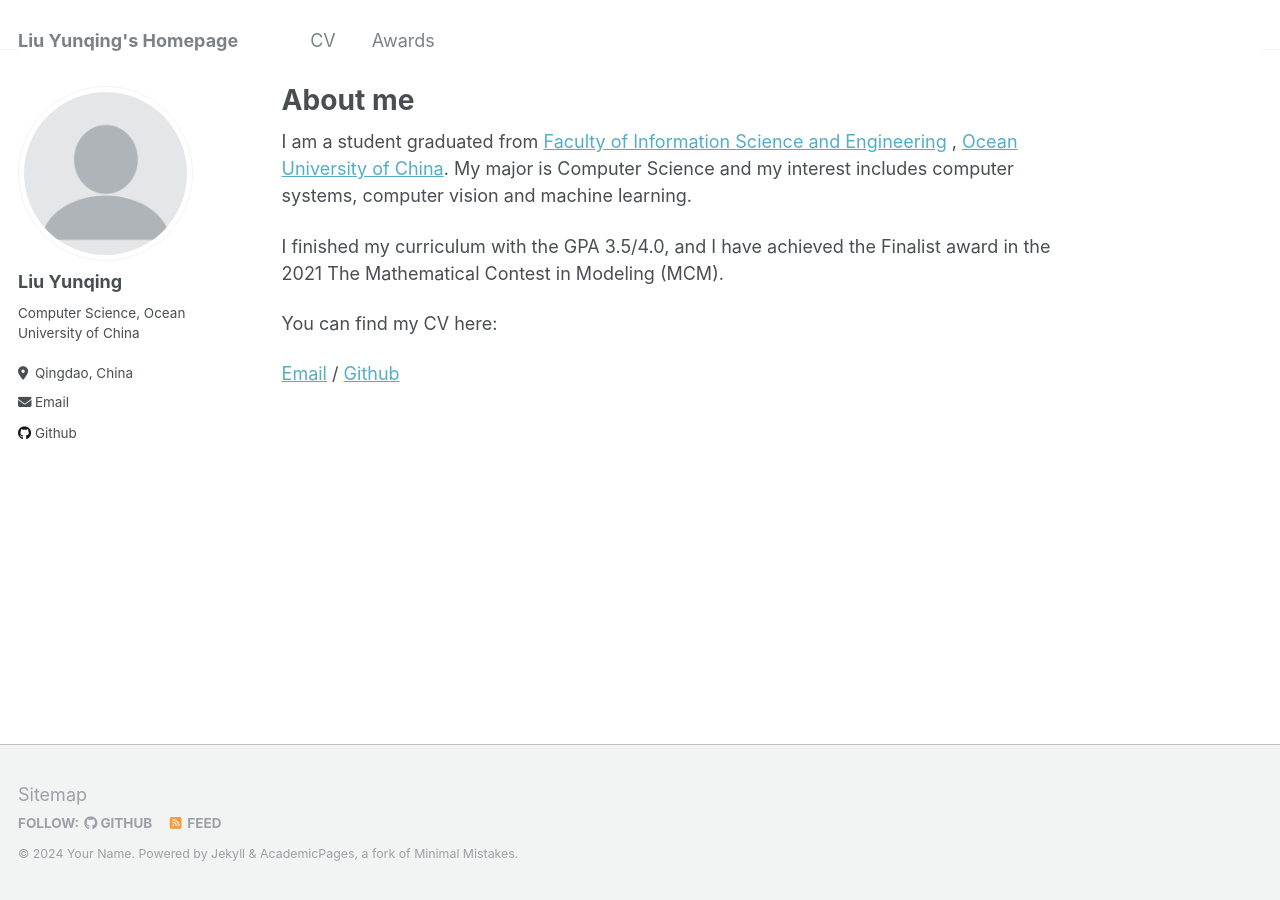
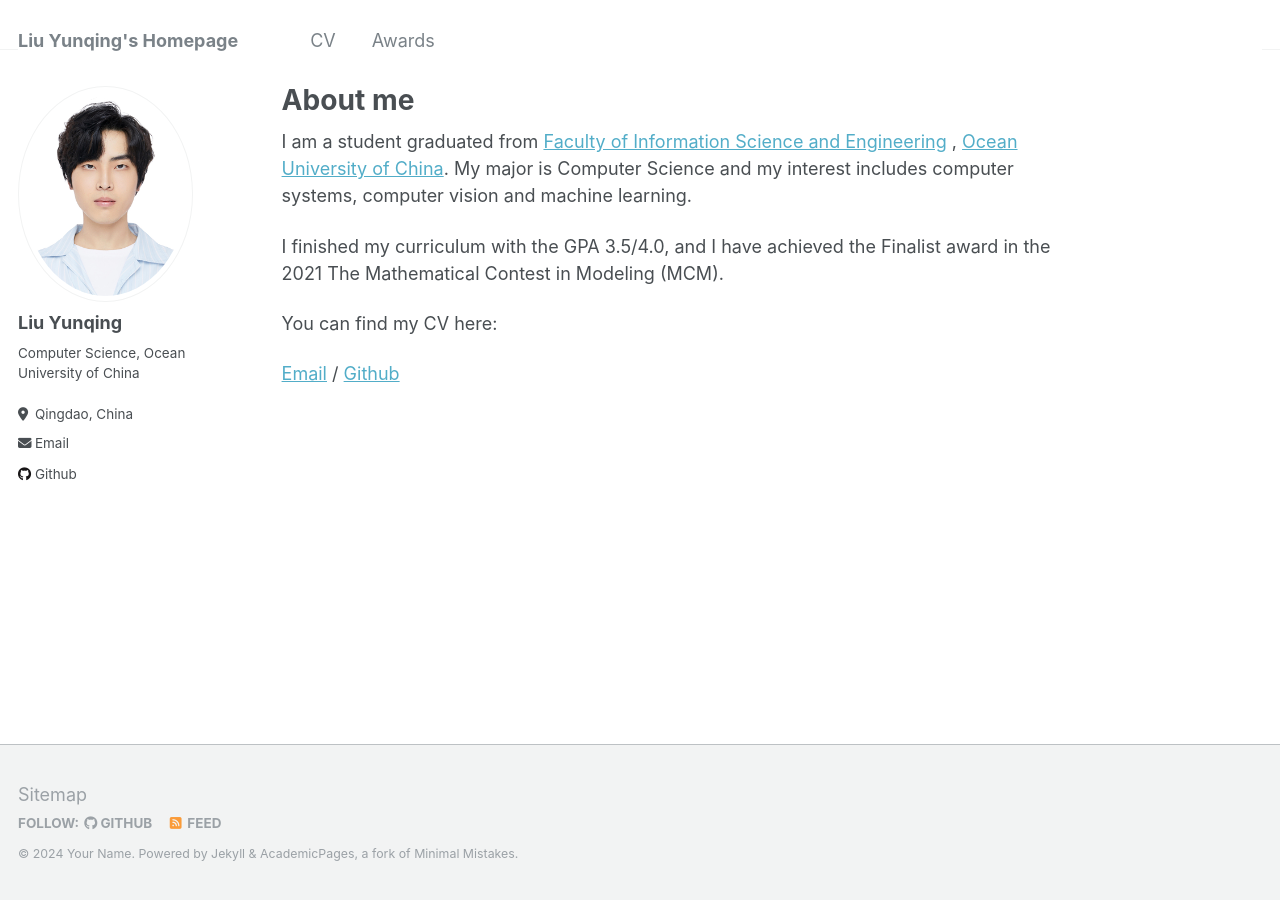
Before and after one commit to SkyworldPaladin/skyworldpaladin.github.io, a Jekyll site: the page built from _pages/about.md, in a window 1280 px wide. Built offline with Jekyll 4.4.1, drawn with Linux system fonts in a browser that asks for light colours.

Commit message:
Update _config.yml

```diff
--- a/_config.yml
+++ b/_config.yml
@@ -21,7 +21,7 @@ repository               : "academicpages/academicpages.github.io"
 #               Additional customization can be done by editing /_includes/author-profile.html
 author:
   # Biographic information
-  avatar           : "profile.png"
+  avatar           : "Liu Yunqing.png"
   name             : "Liu Yunqing"
   pronouns         : # example: "she/her"
   bio              : "Computer Science, Ocean University of China"
```
